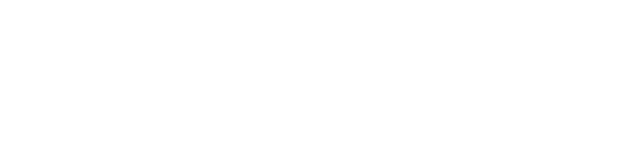
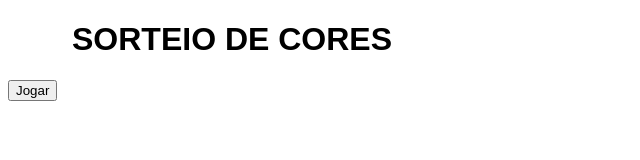
Before and after one commit to tiagolima05/Jogo_das_Cores, a plain HTML site: page index.html in a window 1280 px wide. Shown: the whole page, without its empty margins (0-640 px from the left). Drawn offline with Linux system fonts and the light colour scheme.

Commit message:
Update index.html

```diff
--- a/index.html
+++ b/index.html
@@ -1,13 +1,24 @@
 <!DOCTYPE html>
+<!--DOCTYPE informa ao agente de usuário a versão do html que deve ser renderizada-->
 <html lang="pt-br">
 <head>
+    <title>C2 - Advinhe a cor</title>
     <meta charset="UTF-8">
-    <meta http-equiv="X-UA-Compatible" content="IE=edge">
-    <meta name="viewport" content="width=device-width, initial-scale=1.0">
-    <title>C2 - Jogo de Adivinhação das Cores</title>
+    <meta name="author" content="Raphael Ferreira de Moraes">
+    <meta name="description" content="Jogo para adivinhar uma cor escolhida pelo sistema">
+    <meta name="keywords" content="html, css, javascript, devweb">
+    <link rel="stylesheet" href="index.css">
+    <style>
+        h1{
+            font-family: sans-serif;
+            text-transform: uppercase;
+            margin-left: 2em;
+        }
+    </style>
 </head>
 <body>
-  <script type="text/javascript" src="index.js"></script>
-</body>
+    <h1>Sorteio de cores</h1>
+    <script type="text/javascript" src="index.js"></script>
+    <button onClick="sorteioCores(), continuacao()">Jogar</button>
 </body>
 </html>
```
